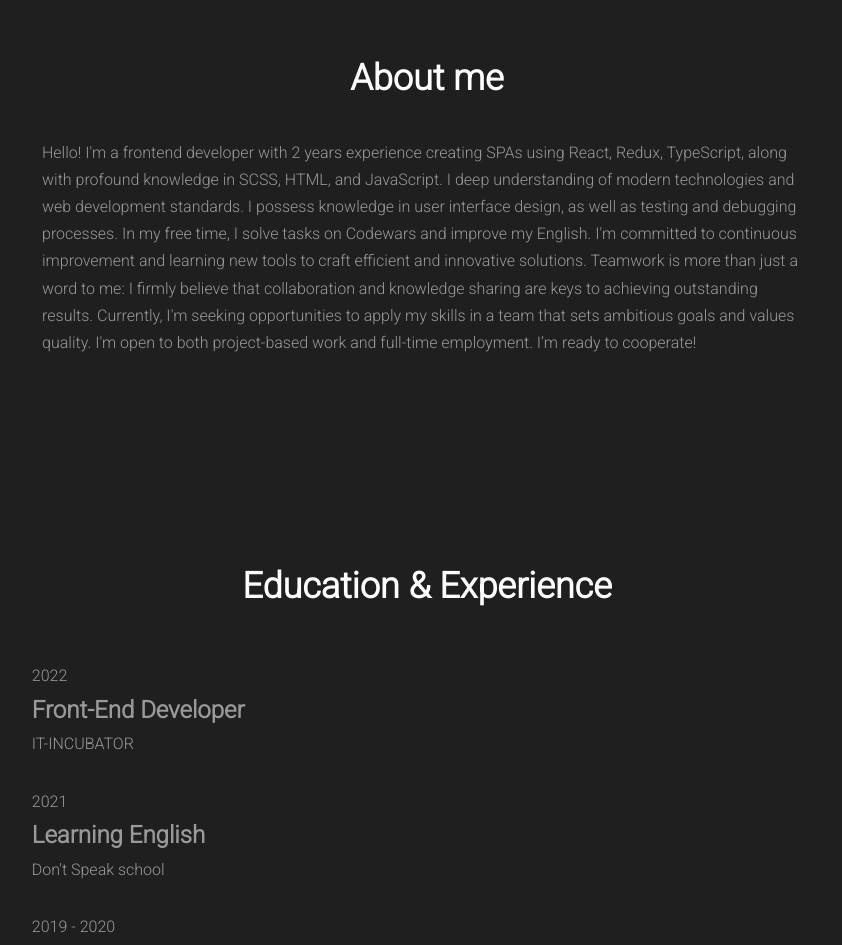
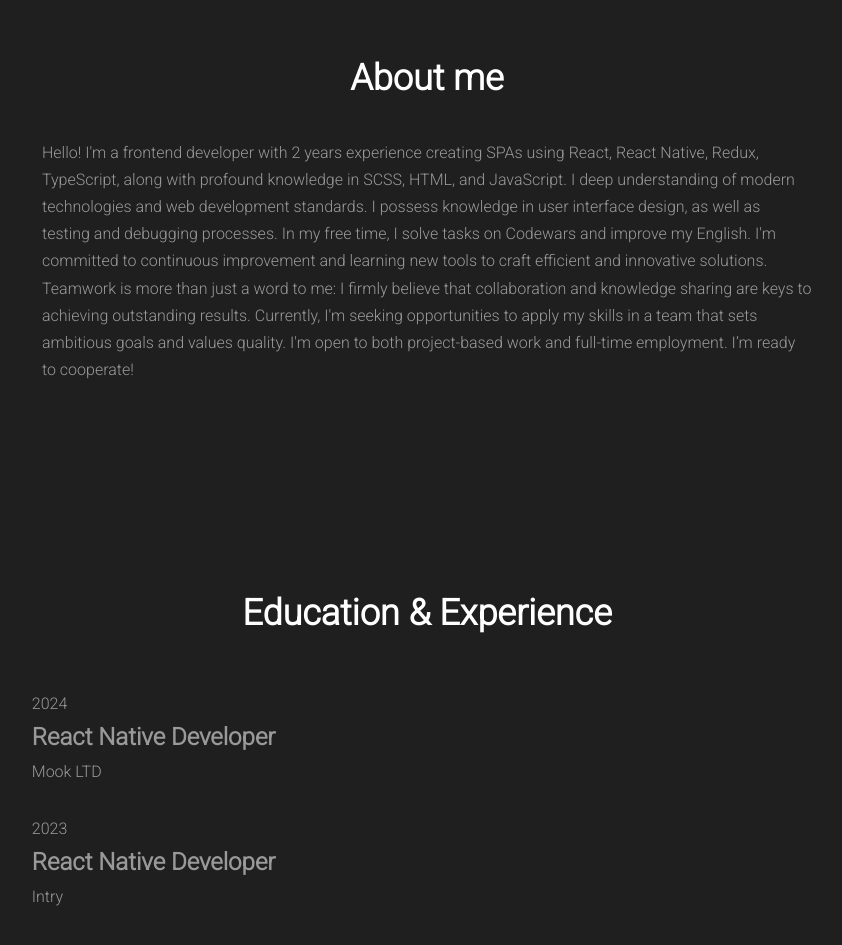
Before and after one commit to avkotau/portfolio, a React (Create React App) app: page / in a window 1280 px wide. Shown: the part 1340-2285 px from the top of the page, without its empty margins (213-1055 px from the left). Built offline with nearby package versions, Linux system fonts and the light colour scheme.

Commit message:
feat: information INTRY and OneAI

```diff
--- a/src/components/Main/About/About.tsx
+++ b/src/components/Main/About/About.tsx
@@ -7,14 +7,14 @@ export const About = () => (
       <h3 className={s.title}>About me</h3>
       <p className={s.text}>
         Hello! I'm a frontend developer with 2 years experience creating SPAs
-        using React, Redux, TypeScript, along with profound knowledge in SCSS,
-        HTML, and JavaScript. I deep understanding of modern technologies and
-        web development standards. I possess knowledge in user interface design,
-        as well as testing and debugging processes. In my free time, I solve
-        tasks on Codewars and improve my English. I'm committed to continuous
-        improvement and learning new tools to craft efficient and innovative
-        solutions. Teamwork is more than just a word to me: I firmly believe
-        that collaboration and knowledge sharing are keys to achieving
+        using React, React Native, Redux, TypeScript, along with profound
+        knowledge in SCSS, HTML, and JavaScript. I deep understanding of modern
+        technologies and web development standards. I possess knowledge in user
+        interface design, as well as testing and debugging processes. In my free
+        time, I solve tasks on Codewars and improve my English. I'm committed to
+        continuous improvement and learning new tools to craft efficient and
+        innovative solutions. Teamwork is more than just a word to me: I firmly
+        believe that collaboration and knowledge sharing are keys to achieving
         outstanding results. Currently, I'm seeking opportunities to apply my
         skills in a team that sets ambitious goals and values quality. I'm open
         to both project-based work and full-time employment. I’m ready to
--- a/src/components/Main/Portfolio/Portfolio.tsx
+++ b/src/components/Main/Portfolio/Portfolio.tsx
@@ -4,11 +4,37 @@ import flashCard from "../../../assets/images/myPhotoFlashCard.png";
 import taskManager from "../../../assets/images/todolist.png";
 import chat from "../../../assets/images/chat.png";
 import devHub from "../../../assets/images/devHub.png";
+import fullScreens from "../../../assets/images/fullScreens.png";
+import fullScreenIntry from "../../../assets/images/fullScreenIntry.png";
 
 const Fade = require("react-reveal/Fade");
 export const Portfolio = () => (
   <section className={s.portfolio} id="portfolio">
     <h3 className={s.title}>Featured Projects</h3>
+    <Fade left>
+      <figure>
+        <a href="https://apps.apple.com/pl/app/oneai-ai-filters-avatars/id6502571500">
+          <img src={fullScreens} alt={"OneAI AI Filters & Avatars"} />
+        </a>
+        <figcaption>
+          <a href="https://apps.apple.com/pl/app/oneai-ai-filters-avatars/id6502571500">
+            OneAI AI Filters & Avatars
+          </a>
+        </figcaption>
+      </figure>
+    </Fade>
+    <Fade right>
+      <figure>
+        <a href="https://apps.apple.com/pl/app/intry-quickly-find-a-company/id1578463214">
+          <img src={fullScreenIntry} alt={"INTRY quickly find a company"} />
+        </a>
+        <figcaption>
+          <a href="https://apps.apple.com/pl/app/intry-quickly-find-a-company/id1578463214">
+            INTRY quickly find a company
+          </a>
+        </figcaption>
+      </figure>
+    </Fade>
     <Fade left>
       <figure>
         <a href="https://quizcreatorscards.vercel.app">
--- a/src/components/Main/Resume/Resume.tsx
+++ b/src/components/Main/Resume/Resume.tsx
@@ -5,6 +5,16 @@ export const Resume = () => (
   <section className={s.resume} id="resume">
     <h3 className={s.title}>Education & Experience</h3>
     <div className={s.educationWork}>
+      <div>
+        <span>2024</span>
+        <h2>React Native Developer</h2>
+        <p>Mook LTD</p>
+      </div>
+      <div>
+        <span>2023</span>
+        <h2>React Native Developer</h2>
+        <p>Intry</p>
+      </div>
       <div>
         <span>2022</span>
         <h2>Front-End Developer</h2>
--- a/src/components/Main/Skills/Skills.tsx
+++ b/src/components/Main/Skills/Skills.tsx
@@ -11,6 +11,7 @@ import {
   SiStorybook,
   SiTestcafe,
   SiTypescript,
+  SiNativescript,
 } from "react-icons/si";
 import { TbBrandJavascript } from "react-icons/tb";
 import { AiOutlineHtml5 } from "react-icons/ai";
@@ -36,6 +37,11 @@ export const Skills = () => (
       <div className={s.item}>
         <GrReactjs className={`${s.iconSize} ${s.srReactjs}`} />
         <span>React</span>
+      </div>
+
+      <div className={s.item}>
+        <SiNativescript className={`${s.iconSize} ${s.srReactjs}`} />
+        <span>React Native</span>
       </div>
 
       <div className={s.item}>
```
Also changed, not shown: src/assets/images/fullScreenIntry.png (added), src/assets/images/fullScreens.png (added).
